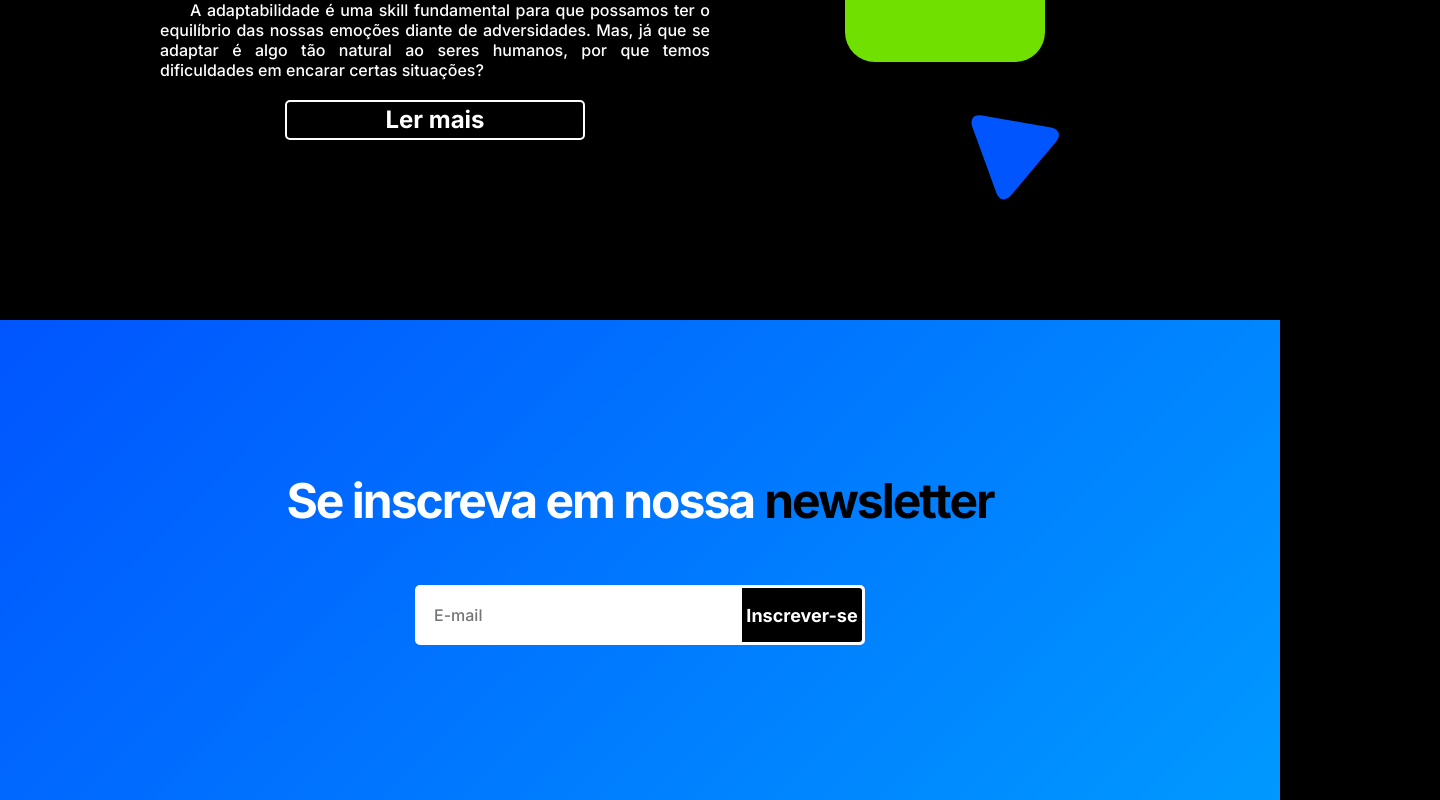
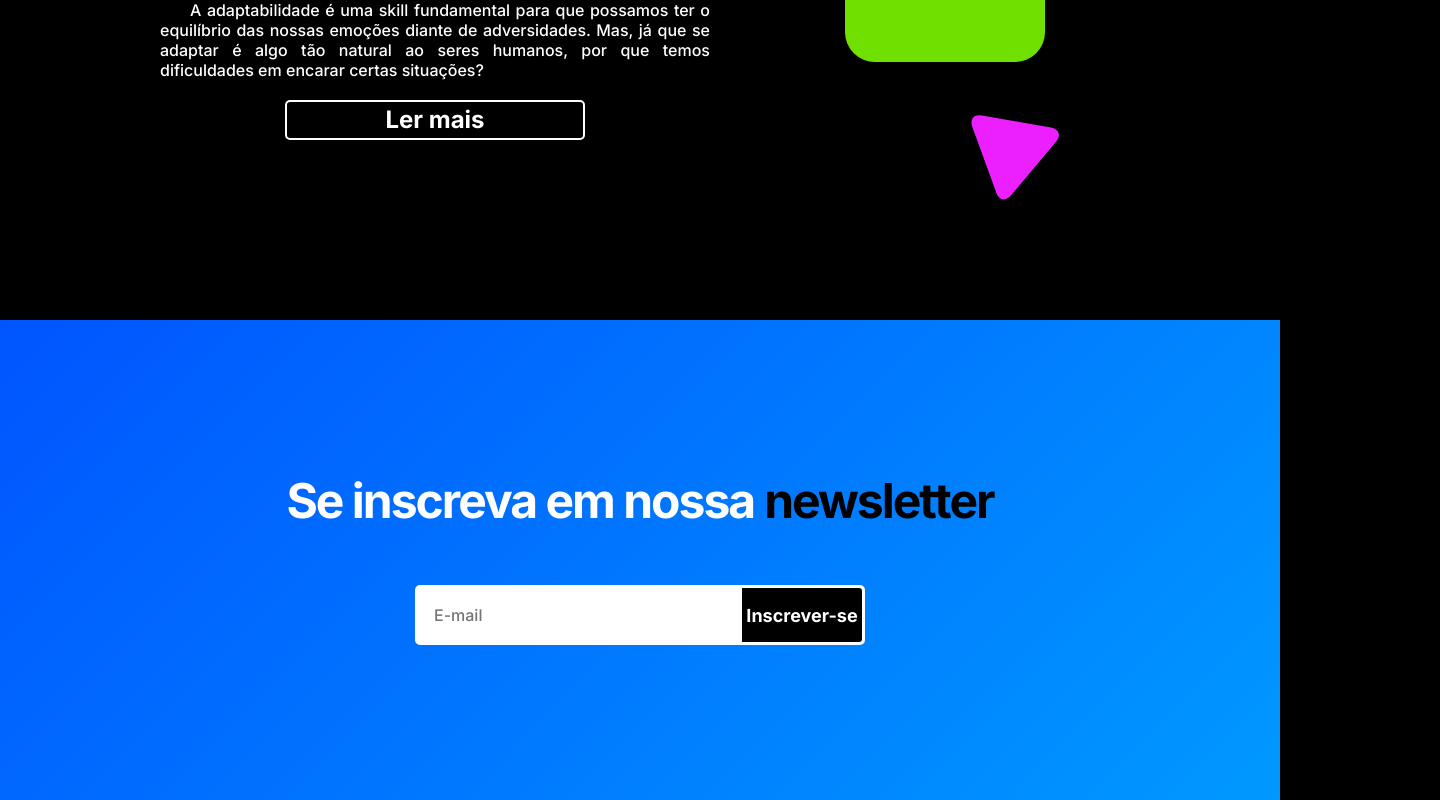
Before and after one commit to danielolaviobr/Adapt---Expansion-Week-Challange-, a React (Create React App) app: page / in a window 1280 px wide. Shown: the part 1280-2080 px from the top of the page, 1440 px wide, since content can reach past the window. Built offline with nearby package versions, Linux system fonts and the light colour scheme.

Commit message:
New ReadMe and Color and sizing updates 🔨

```diff
--- a/src/pages/Main/index.tsx
+++ b/src/pages/Main/index.tsx
@@ -50,7 +50,7 @@ const Main: React.FC = () => {
           left={1000}
           top={600}
           rotate={70}
-          color={"#05f"}
+          color={"#ec20ff"}
           scale={0.5}
         />
         <Circle left={15} top={120} color={"#05f"} scale={1} />
--- a/src/pages/Main/styles.ts
+++ b/src/pages/Main/styles.ts
@@ -28,8 +28,8 @@ export const PageVideoBackground = styled.div`
     min-width: 100%;
     min-height: 100%;
 
-    max-width: 100vw;
-    max-height: 100vh;
+    /* max-width: 100vw;
+    max-height: 100vh; */
     filter: grayscale(100%);
 
     position: absolute;
@@ -58,7 +58,7 @@ export const PageBackground = styled.div`
 
 export const PageFooterBackground = styled.div`
   overflow-x: hidden;
-  width: 100vw;
+  max-width: 100vw;
   height: 60vh;
   background: linear-gradient(135deg, #05f, #09f);
   background-size: cover;
```
Also changed, not shown: 2 other files (tests, documents, lock files or other folders).
